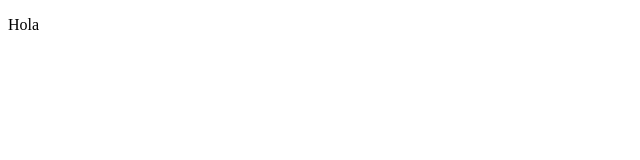
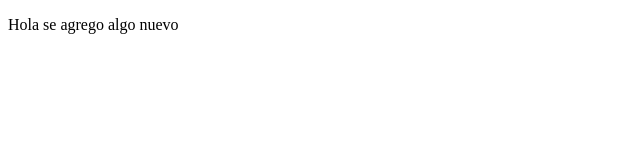
Before and after one commit to migueleonrojas/proyectoDemoCursoPrework, a plain HTML site: page index.html in a window 1280 px wide. Shown: the whole page, without its empty margins (0-640 px from the left). Drawn offline with Linux system fonts and the light colour scheme.

Commit message:
se agrego un cambio

```diff
--- a/index.html
+++ b/index.html
@@ -7,6 +7,6 @@
     <title>Document</title>
 </head>
 <body>
-    <p>Hola</p>
+    <p>Hola se agrego algo nuevo</p>
 </body>
 </html>
```
